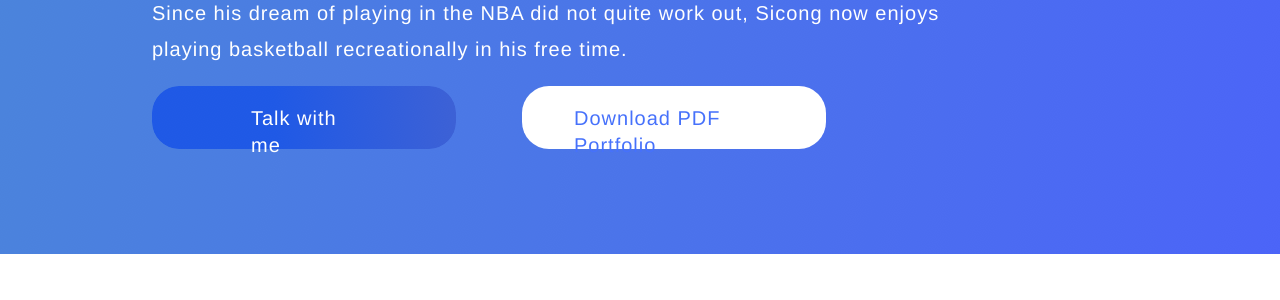
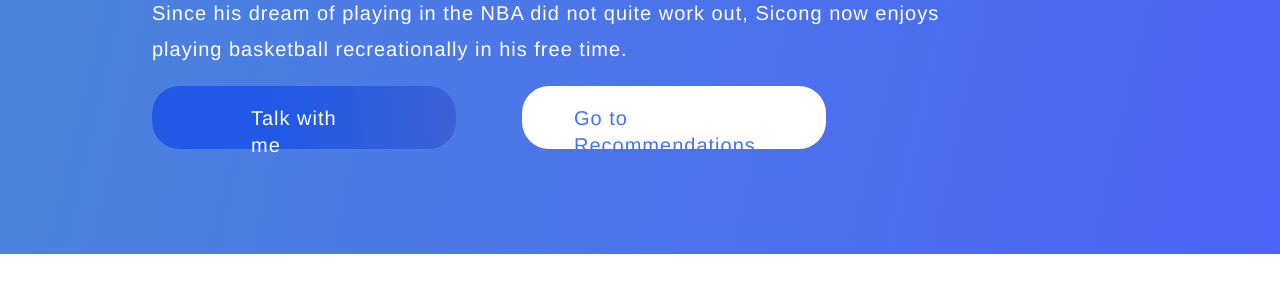
Before and after one commit to sicongzhao/portfolio, a Flask app: page / in a window 1280 px wide. Shown: the part 556-856 px from the top of the page. Run offline with Flask 2, Linux system fonts and the light colour scheme.

Commit message:
Update index.html

```diff
--- a/templates/index.html
+++ b/templates/index.html
@@ -60,11 +60,11 @@
                         </a>
                     </div>
                     <div class="group3">
-                        <a href="https://github.com/RyC37/portfolio/blob/master/statics/Portfolio_Sicong_Zhao_Duke_University.pdf" target="_blanket">
+                        <a href="#recommendations" target="_blanket">
                             <div class="rectangle4">
                             </div>
                             <div class="downloadpdfportfol">
-                                Download PDF Portfolio
+                                Go to Recommendations
                             </div>
                         </a>
                     </div>
@@ -179,7 +179,7 @@
                 <div class="designedbysicongz">
                     Designed by Sicong Zhao in 2020, All rights reserved.
                 </div>
-                <div class="recommendations">
+                <div id="recommendations" class="recommendations">
                     RECOMMENDATIONS
                 </div>
                 <div class="group10">
```
